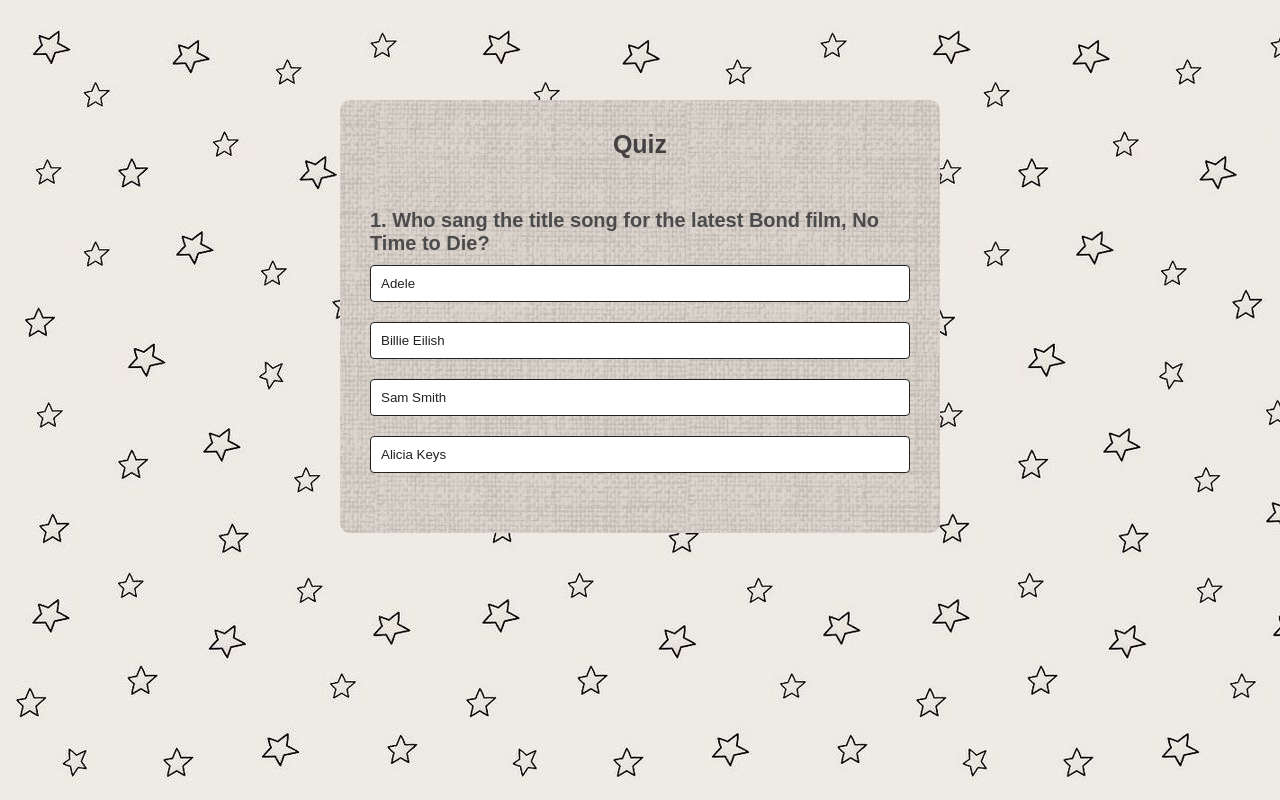
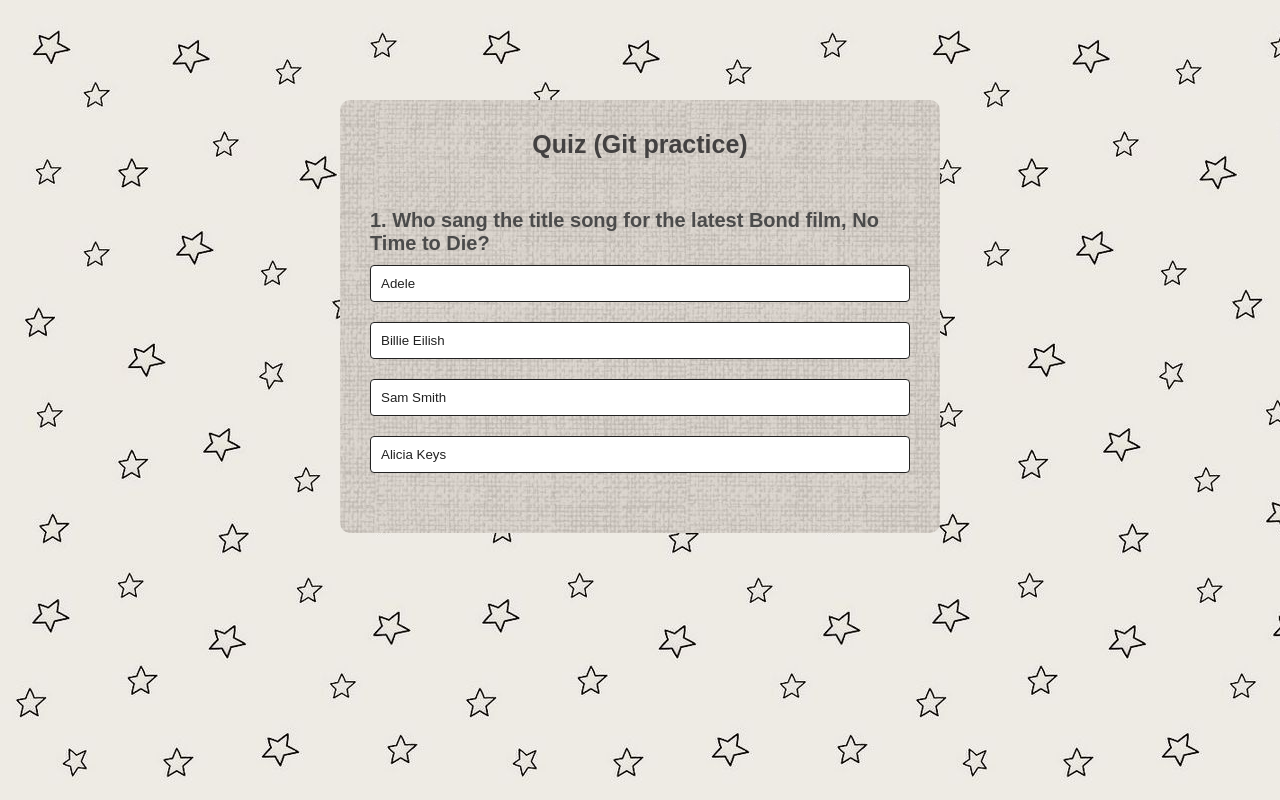
Before and after one commit to tdolkr/lab, a plain HTML site: page index.html in a window 1280 px wide. Drawn offline with Linux system fonts and the light colour scheme.

Commit message:
Updated the title

```diff
--- a/index.html
+++ b/index.html
@@ -9,7 +9,7 @@
 </head>
 <body>
     <div class="app">
-        <h1>Quiz</h1>
+        <h1>Quiz (Git practice)</h1>
         <div class="quiz">
             <h2 id="question">Question</h2>
             <div id="answer-buttons">
```
